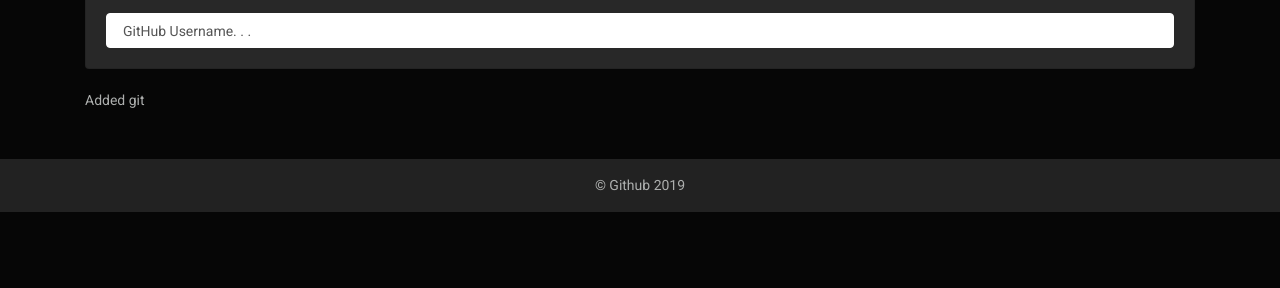
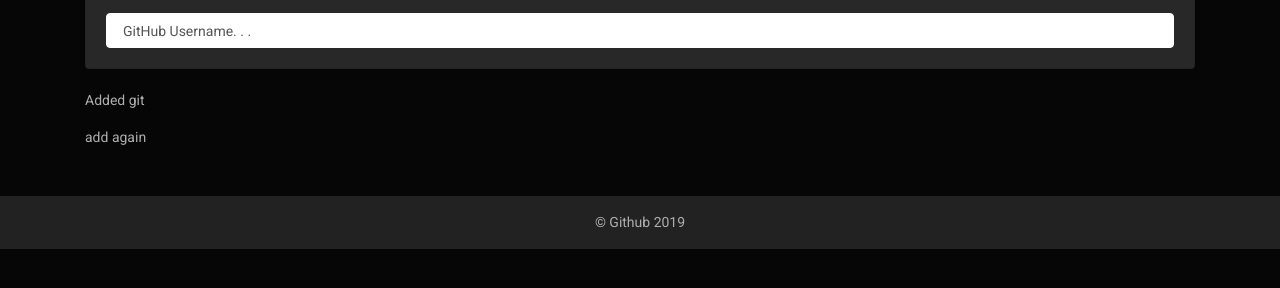
Before and after one commit to rosariojonathan2017/First-push, a plain HTML site: page index.html in a window 1280 px wide. Shown: the part 188-476 px from the top of the page. Drawn offline with nearby package versions, Linux system fonts and the light colour scheme.

Commit message:
Added text list

```diff
--- a/index.html
+++ b/index.html
@@ -21,6 +21,7 @@
             <br>
             <div id="profile"></div>
             <p>Added git</p>
+            <p>add again</p>
         </div>
 
        <div>
```
Also changed, not shown: 1 other file.
